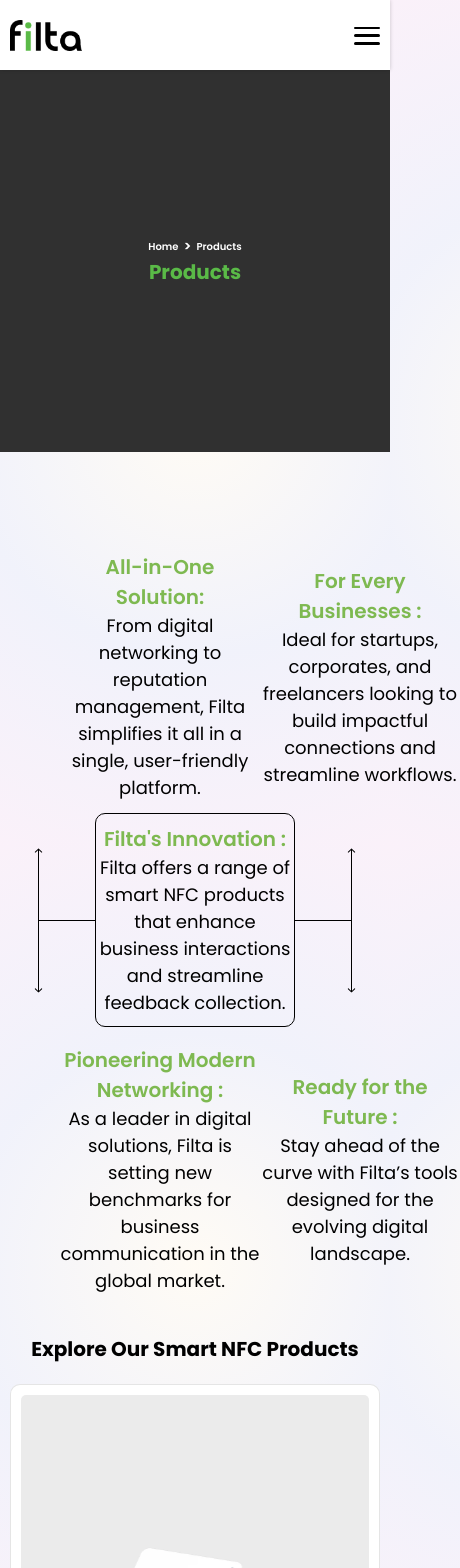
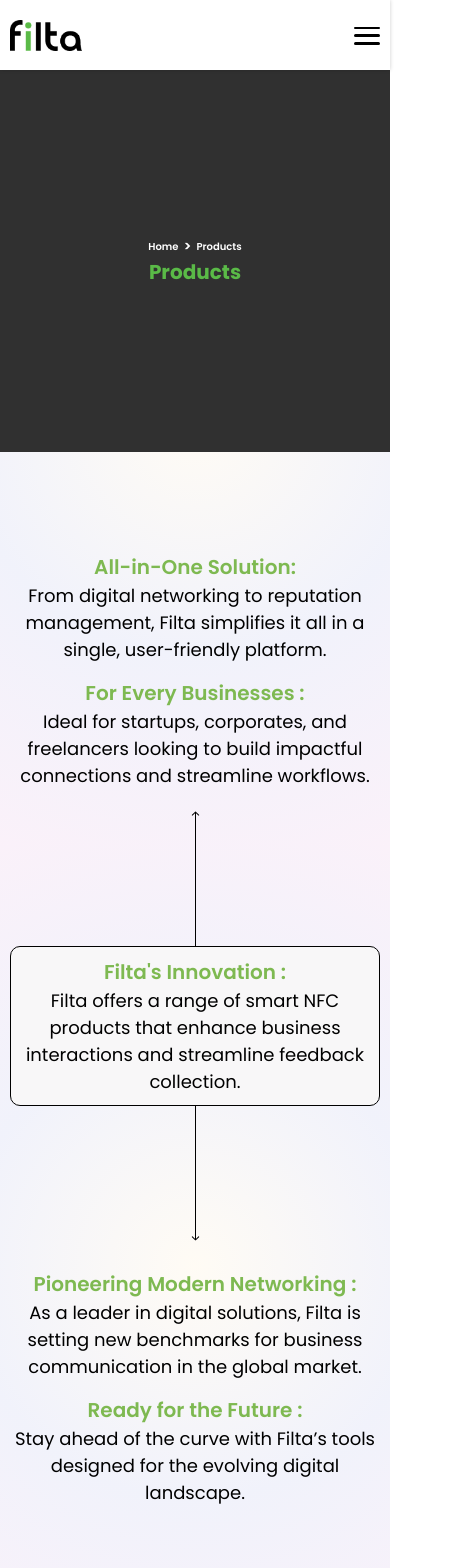
Before and after one commit to teamflourish01/filta-web, a React (Create React App) app: page /products in a window 390 px wide. Shown: the top 1568 px of the page, 460 px wide, since content can reach past the window. Built offline with nearby package versions, Linux system fonts and the light colour scheme.

Commit message:
all change

```diff
--- a/src/Pages/Products/Products.css
+++ b/src/Pages/Products/Products.css
@@ -568,6 +568,44 @@
 
 
 @media screen and (max-width: 1024px) {
+
+  .top-2-center-flex-p-p{
+    flex-direction: column;
+  }
+  .left-cotent-top-2{
+    max-width: unset;
+    min-width: unset;
+
+  }
+  .right-content-top-2{
+    max-width: unset;
+    min-width: unset;
+  }
+  .box-center-top-2{
+    max-width: unset;
+    min-width: unset;
+    position: relative;
+    background: #F8F7F8;
+      z-index: 1;
+  }
+  .top-2-section-flex{
+   flex-direction: column;
+    gap: 15px;
+  }
+  .horizontal-line-left{
+    display: none;
+  }
+  .img-arrow-p-p-r{
+    right: unset;
+    bottom: 10px;
+  }
+  .top-product-section-p-p{
+    padding: 100px 0 50px 0;
+  }
+  .img-arrow-p-p{
+    right: unset;
+    top: 10px;
+  }
   .s-n-b-c-desc-why{
     padding: 0px 0 30px;
   }
@@ -636,6 +674,7 @@
     grid-template-columns: repeat(1, 1fr);
     gap: 30px 0px;
   }
+
   .arrow.right {
     display: none;
   }
```
